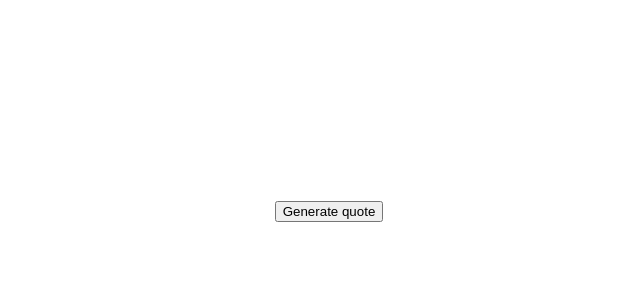
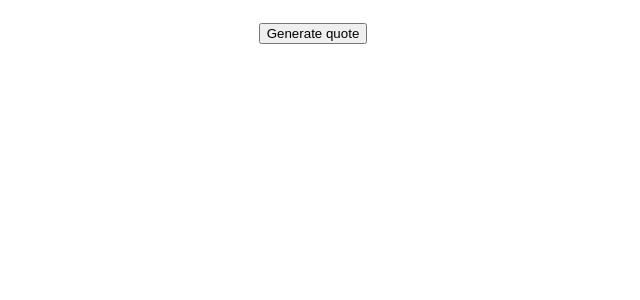
Before and after one commit to abheshekcr/quoteGenerator, a React (Create React App) app: page / in a window 1280 px wide. Shown: the top 300 px of the page, without its empty margins (327-967 px from the left). Built offline with nearby package versions, Linux system fonts and the light colour scheme.

Commit message:
some changes

```diff
--- a/src/components/RandomGen.component.js
+++ b/src/components/RandomGen.component.js
@@ -81,16 +81,14 @@ export default class RandomGen extends Component{
     render(){
 
         return(
-            <body>
+            <body style={{backgroundColor:this.state.color}}>
             <div className="container">
-
 
         <h3 style={{color:this.state.color}}>{this.state.quote}</h3>
         <h5 style={{color:this.state.color}}>{this.state.author}</h5>
 
         <button onClick={this.randomNumberGen}>Generate quote</button>
 
-
             </div>
             </body>
         );
--- a/src/components/css/randomGen.css
+++ b/src/components/css/randomGen.css
@@ -1,8 +1,5 @@
 .container{
-    width:40%;
-    height:50%;
     background-color: white;
    text-align: center;
-   margin-left:400px;
-   margin-top:200px;
+
 }
```
